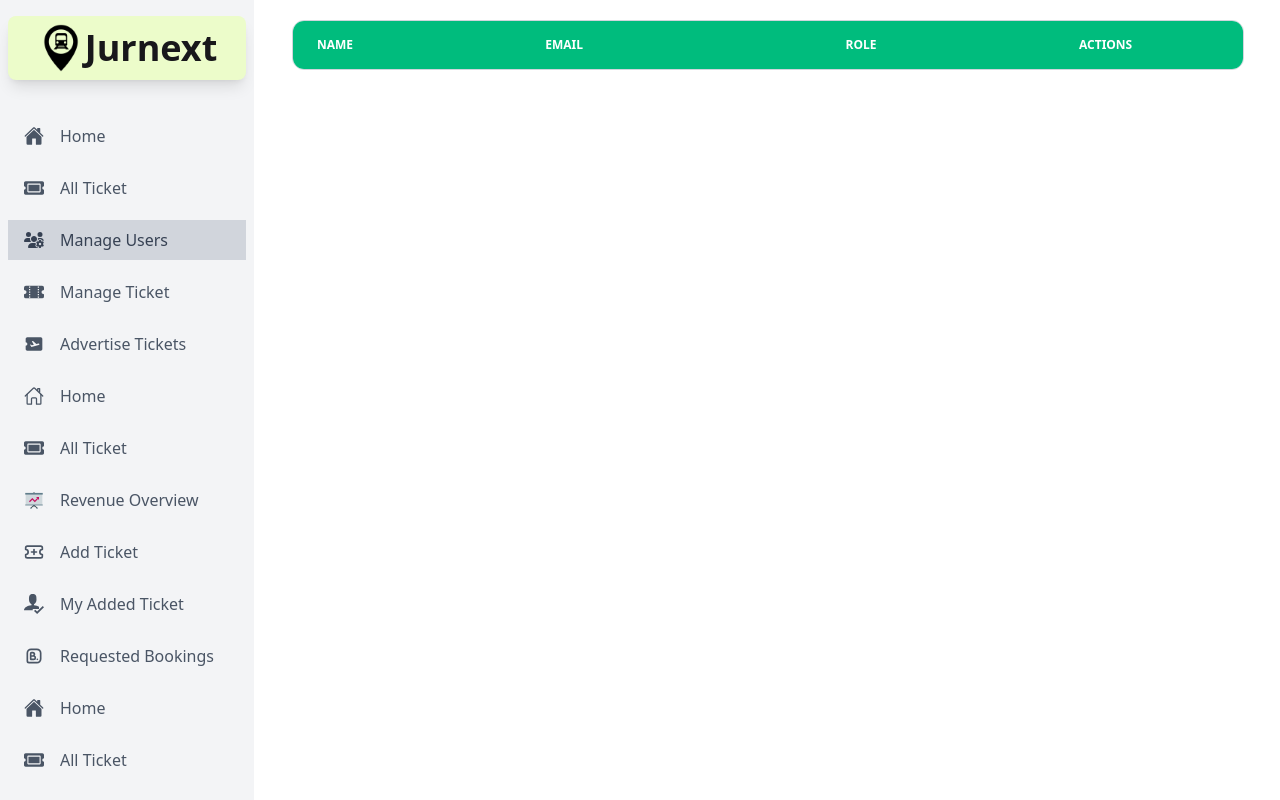
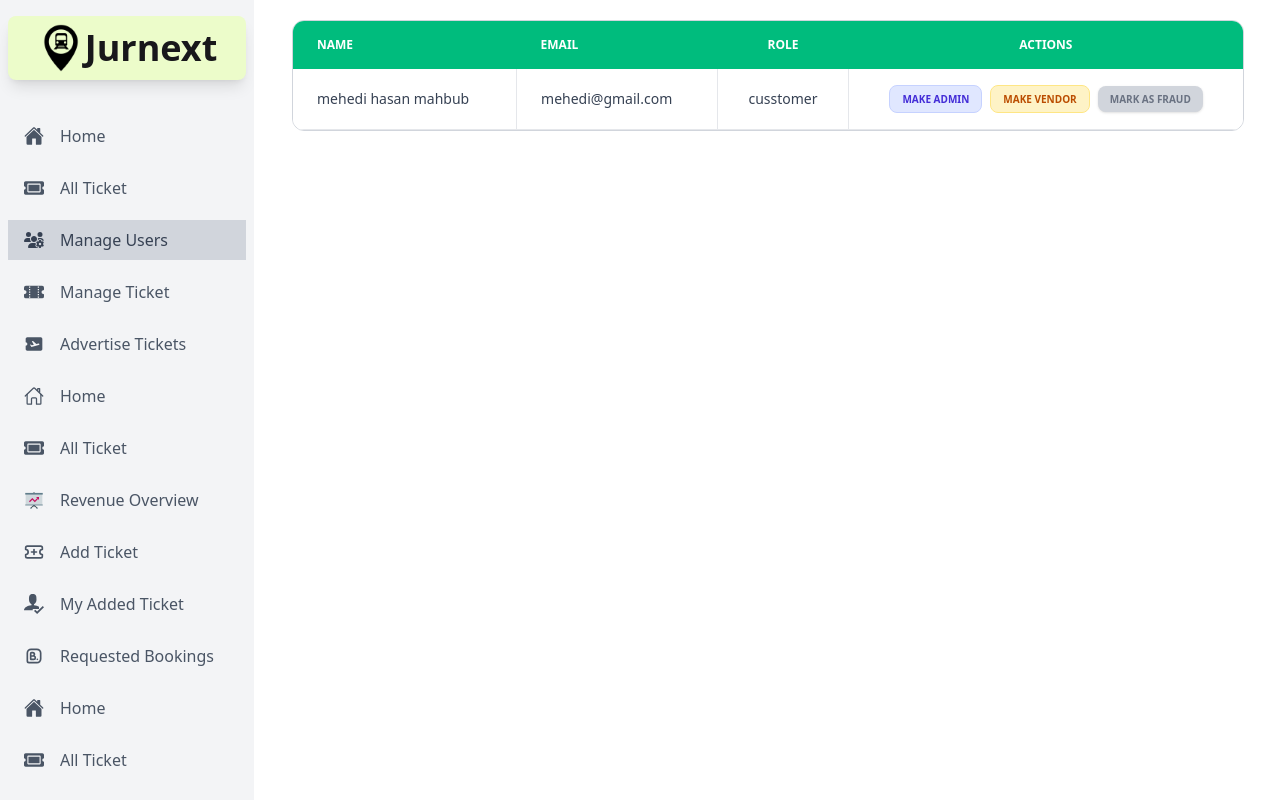
Before and after one commit to mahadi40011/Jurnext-1-Frontend, a React (Vite) app: page /dashboard/manage-users in a window 1280 px wide. Built offline with nearby package versions, Linux system fonts and the light colour scheme; no server answers; sample sign-in values are in the browser's storage.

Commit message:
Added Manage Users Table Row

```diff
--- /dev/null
+++ b/src/components/Shared/TableRows/ManageUsersTableRow.jsx
@@ -0,0 +1,51 @@
+import React from 'react';
+
+const ManageUsersTableRow = () => {
+  const role = "g"
+  return (
+    <tr className="border-b border-gray-200 hover:bg-emerald-50 transition-colors">
+      <td className="py-4 px-6 text-left border-r border-gray-200 font-medium whitespace-nowrap">
+        mehedi hasan mahbub
+      </td>
+      <td className="py-4 px-6 text-left border-r border-gray-200 font-medium whitespace-nowrap">
+        mehedi@gmail.com
+      </td>
+      <td className="py-4 px-6 text-center border-r border-gray-200 font-medium whitespace-nowrap">
+        cusstomer
+      </td>
+      <td className="px-5 py-4 text-center">
+        <div className="flex items-center justify-center gap-2">
+          {/* 1. Make Admin Button */}
+          <button
+            // onClick={() => handleRoleUpdate(_id, "admin")}
+            // disabled={role === "admin"}
+            className="px-3 py-1.5 rounded-lg bg-indigo-100 text-indigo-700 font-bold text-[10px] uppercase hover:bg-indigo-200 disabled:opacity-30 disabled:cursor-not-allowed transition-all border border-indigo-200 whitespace-nowrap"
+          >
+            Make Admin
+          </button>
+
+          {/* 2. Make Vendor Button */}
+          <button
+            // onClick={() => handleRoleUpdate(_id, "vendor")}
+            // disabled={role === "vendor"}
+            className="px-3 py-1.5 rounded-lg bg-amber-100 text-amber-700 font-bold text-[10px] uppercase hover:bg-amber-200 disabled:opacity-30 disabled:cursor-not-allowed transition-all border border-amber-200 whitespace-nowrap"
+          >
+            Make Vendor
+          </button>
+
+          {/* 3. Mark as Fraud (Only visible if the user is a vendor) */}
+          <button
+            // onClick={() => handleMarkFraud(_id)}
+            // যদি রোল vendor না হয় (অর্থাৎ customer বা admin হয়), তবে ডিজেবল থাকবে
+            disabled={role !== "vendor"}
+            className="px-3 py-1.5 rounded-lg bg-red-600 text-white font-bold text-[10px] uppercase hover:bg-red-700 disabled:bg-gray-300 disabled:text-gray-500 disabled:cursor-not-allowed shadow-sm transition-all"
+          >
+            Mark AS Fraud
+          </button>
+        </div>
+      </td>
+    </tr>
+  );
+};
+
+export default ManageUsersTableRow;
--- a/src/pages/Dashboard/Admin/ManageUsers.jsx
+++ b/src/pages/Dashboard/Admin/ManageUsers.jsx
@@ -1,4 +1,5 @@
 import React from "react";
+import ManageUsersTableRow from "../../../components/Shared/TableRows/ManageUsersTableRow";
 
 const ManageUsers = () => {
   return (
@@ -15,7 +16,7 @@ const ManageUsers = () => {
           </thead>
 
           <tbody className="text-gray-700 text-sm font-light">
-
+            <ManageUsersTableRow />
           </tbody>
         </table>
       </div>
```
